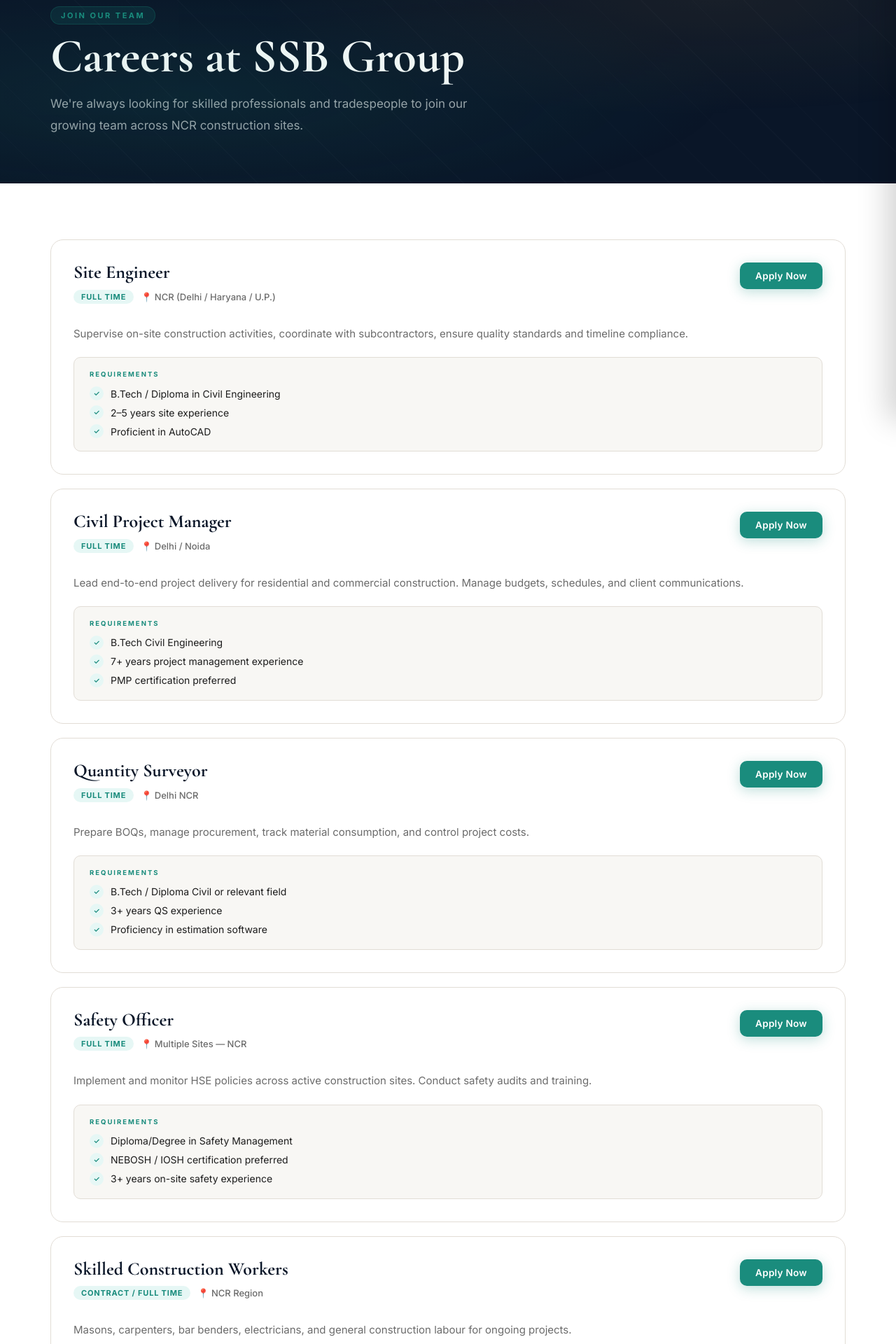
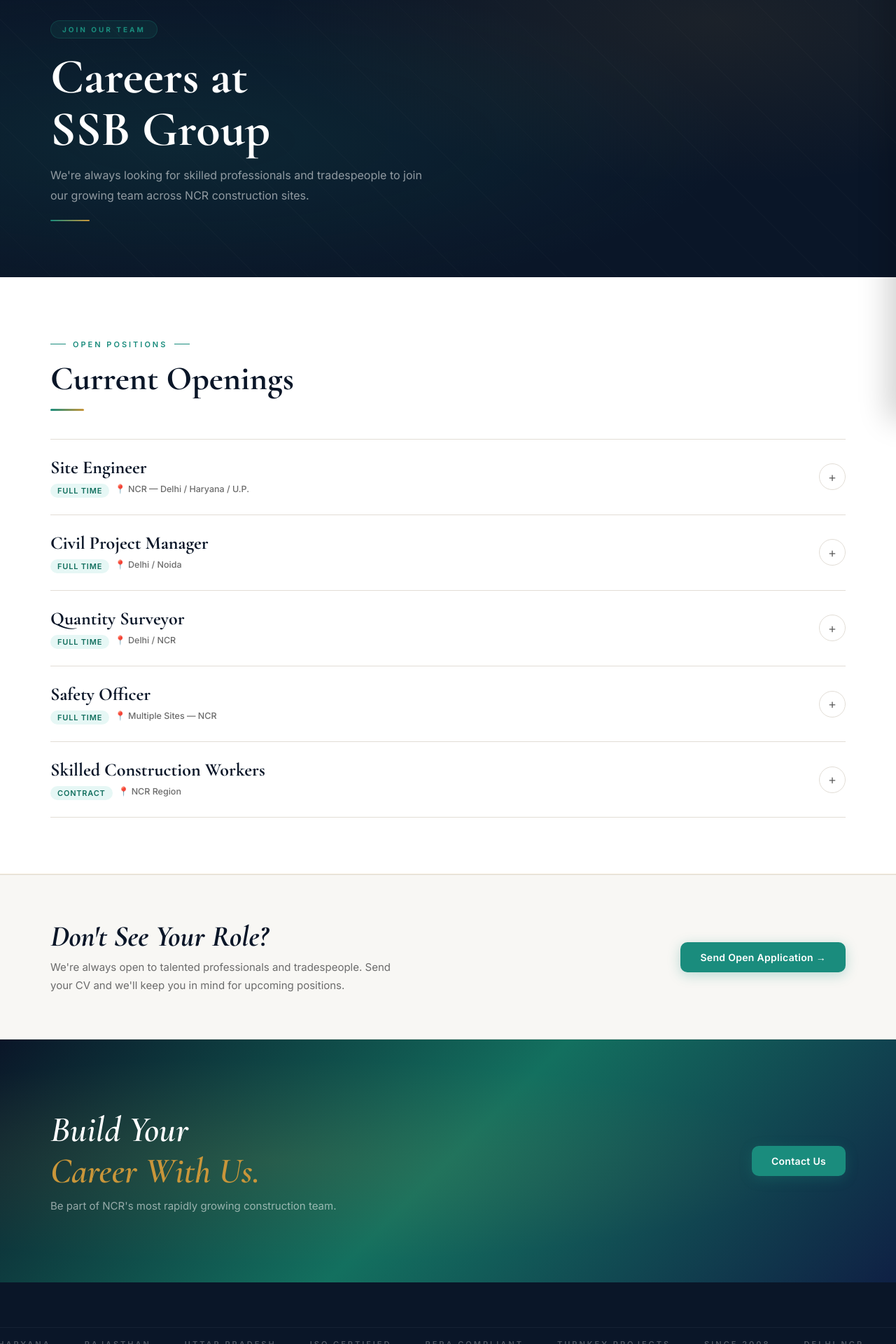
Before and after one commit to shivajitiwari1/sssbgroups, a Next.js app: page /careers in a window 1280 px wide. Shown: the part 200-2120 px from the top of the page at 70% size. Built offline with nearby package versions, Linux system fonts and the light colour scheme.

Commit message:
feat: careers page redesign — accordion job rows, open application banner

```diff
--- a/app/careers/page.tsx
+++ b/app/careers/page.tsx
@@ -1,46 +1,53 @@
+import Link from 'next/link';
+import RevealObserver from '@/components/RevealObserver';
+import JobAccordion from '@/components/JobAccordion';
+
 export const metadata = {
-  title: 'Careers | SSB Group',
+  title: 'Careers | SSB Group — Join Our Team',
+  description: 'Join SSB Group — we hire site engineers, project managers, quantity surveyors, safety officers, and skilled construction workers across NCR.',
 };
+
+const APPLY_EMAIL = 'info@ssbgroups.in';
 
 const jobs = [
   {
     title: 'Site Engineer',
     type: 'Full Time',
-    location: 'NCR (Delhi / Haryana / U.P.)',
-    description:
-      'Supervise on-site construction activities, coordinate with subcontractors, ensure quality standards and timeline compliance.',
-    requirements: ['B.Tech / Diploma in Civil Engineering', '2–5 years site experience', 'Proficient in AutoCAD'],
+    location: 'NCR — Delhi / Haryana / U.P.',
+    applyEmail: APPLY_EMAIL,
+    description: 'Supervise on-site construction activities, coordinate with subcontractors, ensure quality standards and statutory compliance.',
+    requirements: ['B.Tech / Diploma in Civil Engineering', '4–7 years site experience', 'Proficient in AutoCAD'],
   },
   {
     title: 'Civil Project Manager',
     type: 'Full Time',
     location: 'Delhi / Noida',
-    description:
-      'Lead end-to-end project delivery for residential and commercial construction. Manage budgets, schedules, and client communications.',
-    requirements: ['B.Tech Civil Engineering', '7+ years project management experience', 'PMP certification preferred'],
+    applyEmail: APPLY_EMAIL,
+    description: 'Lead end-to-end project delivery for residential and commercial construction. Manage budgets, programmes, and client communications.',
+    requirements: ['B.Tech Civil Engineering', '8+ years project management experience', 'PMP certification preferred'],
   },
   {
     title: 'Quantity Surveyor',
     type: 'Full Time',
-    location: 'Delhi NCR',
-    description:
-      'Prepare BOQs, manage procurement, track material consumption, and control project costs.',
-    requirements: ['B.Tech / Diploma Civil or relevant field', '3+ years QS experience', 'Proficiency in estimation software'],
+    location: 'Delhi / NCR',
+    applyEmail: APPLY_EMAIL,
+    description: 'Prepare BOQs, manage resource procurement, track material consumption, and control project costs.',
+    requirements: ['B.Tech / Diploma in Civil or relevant field', '3+ years QS experience', 'Proficiency in estimation software'],
   },
   {
     title: 'Safety Officer',
     type: 'Full Time',
     location: 'Multiple Sites — NCR',
-    description:
-      'Implement and monitor HSE policies across active construction sites. Conduct safety audits and training.',
-    requirements: ['Diploma/Degree in Safety Management', 'NEBOSH / IOSH certification preferred', '3+ years on-site safety experience'],
+    applyEmail: APPLY_EMAIL,
+    description: 'Implement and monitor HSE policies across active construction sites. Conduct safety audits and training.',
+    requirements: ['Diploma/Degree in Safety Management', 'NEBOSH / IOSH certification preferred', '5+ years site safety experience'],
   },
   {
     title: 'Skilled Construction Workers',
-    type: 'Contract / Full Time',
+    type: 'Contract',
     location: 'NCR Region',
-    description:
-      'Masons, carpenters, bar benders, electricians, and general construction labour for ongoing projects.',
+    applyEmail: APPLY_EMAIL,
+    description: 'Masons, carpenters, bar benders, electricians, and general construction labour for ongoing projects.',
     requirements: ['Relevant trade skills', 'Prior construction site experience', 'Physically fit for site work'],
   },
 ];
@@ -48,67 +55,61 @@
 export default function CareersPage() {
   return (
     <>
-      <section className="page-hero">
-        <div className="container">
-          <span className="section-tag">Join Our Team</span>
-          <h1>Careers at SSB Group</h1>
-          <p>
-            We're always looking for skilled professionals and tradespeople to join our growing
-            team across NCR construction sites.
-          </p>
+      <RevealObserver />
+
+      {/* Page Hero */}
+      <section className="page-hero-v4">
+        <div className="container page-hero-v4-inner">
+          <span className="page-hero-v4-badge">Join Our Team</span>
+          <h1>Careers at<br />SSB Group</h1>
+          <p>We&apos;re always looking for skilled professionals and tradespeople to join our growing team across NCR construction sites.</p>
+          <div className="page-hero-v4-rule" />
         </div>
       </section>
 
+      {/* Job accordion */}
       <section className="section">
         <div className="container">
-          <div className="jobs-list">
-            {jobs.map((job) => (
-              <div key={job.title} className="job-card">
-                <div className="job-card-top">
-                  <div className="job-info">
-                    <h3 className="job-title">{job.title}</h3>
-                    <div className="job-meta">
-                      <span className="job-type-badge">{job.type}</span>
-                      <span className="job-location-tag">📍 {job.location}</span>
-                    </div>
-                  </div>
-                  <a
-                    href={`mailto:info@ssbgroups.in?subject=Application: ${job.title}`}
-                    className="btn-teal job-apply-btn"
-                  >
-                    Apply Now
-                  </a>
-                </div>
-                <p className="job-desc">{job.description}</p>
-                <div className="job-requirements-wrap">
-                  <span className="job-req-label">Requirements</span>
-                  <ul className="job-requirements">
-                    {job.requirements.map((r) => (
-                      <li key={r}>{r}</li>
-                    ))}
-                  </ul>
-                </div>
-              </div>
-            ))}
+          <div className="reveal" style={{ marginBottom: 40 }}>
+            <span className="section-label">Open Positions</span>
+            <h2 className="section-title">Current Openings</h2>
+            <span className="h2-line" style={{ marginBottom: 0 }} />
+          </div>
+          <JobAccordion jobs={jobs} />
+        </div>
+      </section>
+
+      <div className="sec-divider" />
+
+      {/* Open application banner */}
+      <section className="open-role-v4">
+        <div className="container">
+          <div className="open-role-v4-inner">
+            <div className="reveal-left">
+              <h2>Don&apos;t See Your Role?</h2>
+              <p>We&apos;re always open to talented professionals and tradespeople. Send your CV and we&apos;ll keep you in mind for upcoming positions.</p>
+            </div>
+            <div className="reveal-right">
+              <a href={`mailto:${APPLY_EMAIL}?subject=Open Application`} className="btn btn-teal btn-lg">
+                Send Open Application →
+              </a>
+            </div>
           </div>
         </div>
       </section>
 
-      <section className="open-role-banner">
-        <div className="container open-role-inner">
-          <div className="open-role-text">
-            <h2>Don't See Your Role?</h2>
-            <p>
-              We're always open to talented professionals and tradespeople.
-              Send your CV and we'll keep you in mind for upcoming positions.
-            </p>
+      {/* CTA */}
+      <section className="cta-v4">
+        <div className="container">
+          <div className="cta-v4-inner">
+            <div className="reveal-left">
+              <p className="cta-v4-title">Build Your<br /><em style={{ color: 'var(--gold)' }}>Career With Us.</em></p>
+              <p className="cta-v4-sub">Be part of NCR&apos;s most rapidly growing construction team.</p>
+            </div>
+            <div className="cta-v4-btns reveal-right">
+              <Link href="/contact" className="btn btn-teal btn-lg">Contact Us</Link>
+            </div>
           </div>
-          <a
-            href="mailto:info@ssbgroups.in?subject=Open Application"
-            className="btn-teal"
-          >
-            Send Open Application
-          </a>
         </div>
       </section>
     </>
--- /dev/null
+++ b/components/JobAccordion.tsx
@@ -0,0 +1,54 @@
+'use client';
+import { useState } from 'react';
+
+type Job = {
+  title: string;
+  type: string;
+  location: string;
+  description: string;
+  requirements: string[];
+  applyEmail: string;
+};
+
+export default function JobAccordion({ jobs }: { jobs: Job[] }) {
+  const [open, setOpen] = useState<number | null>(null);
+  const toggle = (i: number) => setOpen((o) => (o === i ? null : i));
+
+  return (
+    <div className="job-rows">
+      {jobs.map((j, i) => (
+        <div key={j.title} className={`job-row${open === i ? ' open' : ''}`}>
+          <div className="job-row-header" onClick={() => toggle(i)}>
+            <div className="job-row-title-wrap">
+              <div className="job-row-name">{j.title}</div>
+              <div className="job-row-meta">
+                <span className="job-row-badge">{j.type}</span>
+                <span className="job-row-loc">📍 {j.location}</span>
+              </div>
+            </div>
+            <button className="job-row-toggle" aria-label="toggle">+</button>
+          </div>
+          <div className="job-row-body">
+            <div className="job-row-content">
+              <p className="job-row-desc">{j.description}</p>
+              <div className="job-req-wrap">
+                <span className="job-req-label">Requirements</span>
+                <ul className="job-req-list">
+                  {j.requirements.map((r) => <li key={r}>{r}</li>)}
+                </ul>
+              </div>
+              <div style={{ marginTop: 20 }}>
+                <a
+                  href={`mailto:${j.applyEmail}?subject=Application: ${encodeURIComponent(j.title)}`}
+                  className="btn btn-teal"
+                >
+                  Apply Now →
+                </a>
+              </div>
+            </div>
+          </div>
+        </div>
+      ))}
+    </div>
+  );
+}
```
